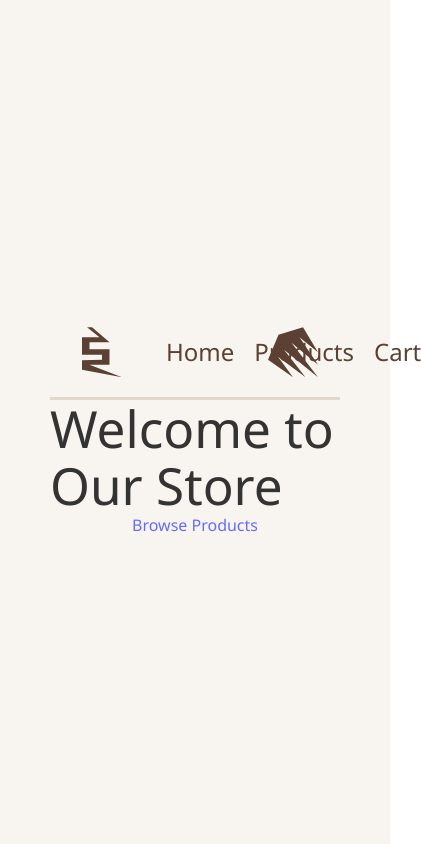
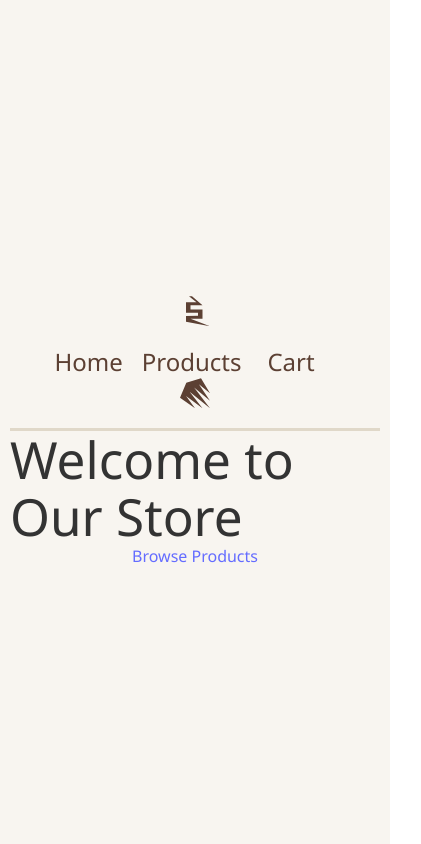
Before and after one commit to Rocksri/CartPageRouters, a React (Vite) app: page /cart in a window 390 px wide. Shown: the whole page, 421 px wide, since content can reach past the window. Built offline with nearby package versions, Linux system fonts and the light colour scheme.

Commit message:
look responsive

```diff
--- a/src/App.css
+++ b/src/App.css
@@ -1,167 +1,206 @@
-/* General Reset */
-* {
+body {
+    font-family: 'Segoe UI', Tahoma, Geneva, Verdana, sans-serif;
     margin: 0;
     padding: 0;
-    box-sizing: border-box;
+    background-color: #f8f5f0;
+    color: #333;
 }
 
-body {
-    font-family: 'Inter', sans-serif;
-    background-color: #f9f6f0;
-    /* Creamy background */
-    color: #4a4a4a;
-    /* Soft dark gray for text */
-    line-height: 1.6;
+#root {
+    width: 100%;
+    margin: 0 auto;
+    padding: 20px;
 }
 
-/* Header Styles */
 header {
-    background-color: #fff8f0;
-    /* Light creamy background */
-    padding: 1rem 2rem;
-    box-shadow: 0 2px 10px rgba(0, 0, 0, 0.05);
-    /* Subtle shadow */
     display: flex;
-    justify-content: space-between;
+    justify-content: space-around;
     align-items: center;
+    padding: 20px 0;
+    border-bottom: 3px solid #e0d8c9;
 }
 
-header h1.LogoPath,
-header h1.ProfileLogo {
-    font-size: 1.5rem;
-    font-weight: 600;
-    color: #d4a373;
-    /* Warm brown for logos */
+header h1 {
+    font-size: 2em;
+    color: #5c4033;
 }
 
-nav ul {
+header .LogoPath,
+header .ProfileLogo {
+    clip-path: polygon(40% 0, 75% 30%, 35% 30%, 35% 44%, 75% 44%, 75% 75%, 35% 75%, 100% 100%, 20% 85%, 20% 66%, 60% 65%, 60% 55%, 20% 55%, 20% 20%, 55% 20%, 30% 0);
+    background-color: #5c4033;
+    padding: 25px;
+}
+
+header .ProfileLogo {
+    clip-path: polygon(0 65%, 21% 15%, 70% 0, 100% 50%, 63% 20%, 100% 75%, 47% 31%, 100% 100%, 32% 45%, 75% 100%, 20% 59%, 50% 100%);
+}
+
+header nav {
+    width: 100%;
+    max-width: 300px;
+}
+
+header nav ul {
     list-style: none;
     display: flex;
-    gap: 1.5rem;
+    justify-content: space-around;
+    padding: 0;
+    margin: 0;
 }
 
-nav ul li a {
+header nav ul a {
     text-decoration: none;
-    color: #4a4a4a;
+    color: #5c4033;
     font-weight: 500;
     transition: color 0.3s ease;
 }
 
-nav ul li a:hover {
-    color: #d4a373;
-    /* Warm brown on hover */
+header nav ul a:hover {
+    color: #8b735c;
 }
 
-/* Main Content Styles */
 .pageCatalog {
-    padding: 2rem;
-    background-color: #fff8f0;
-    /* Light creamy background */
-    margin-bottom: 2rem;
+    padding: 20px 0;
 }
 
 .pageCatalog h2 {
-    font-size: 2rem;
-    color: #4a4a4a;
+    font-size: 2.5em;
+    color: #5c4033;
+    margin-bottom: 10px;
 }
 
 .Main_Shop_Page {
-    display: flex;
-    gap: 5%;
-    padding: 0 2rem;
+    margin-top: 20px;
 }
 
-/* Sidebar Navigation Styles */
 .Main_Shop_Page nav ul {
-    display: flex;
-    flex-direction: column;
-    gap: 1rem;
+    list-style: none;
+    padding: 0;
+    margin: 0;
 }
 
-.Main_Shop_Page nav ul li a {
+.Main_Shop_Page nav a {
     text-decoration: none;
-    color: #4a4a4a;
-    font-weight: 500;
+    color: #5c4033;
+    display: block;
+    padding: 10px 0;
     transition: color 0.3s ease;
 }
 
-.Main_Shop_Page nav ul li a:hover {
-    color: #d4a373;
-    /* Warm brown on hover */
+.Main_Shop_Page nav a:hover {
+    color: #8b735c;
 }
 
-/* Product Card Styles */
-.productlistings {
-    display: flex;
-    flex-wrap: wrap;
-    gap: 1%;
-}
 
 .productCard {
-    background-color: #ffffff;
-    /* White background for cards */
-    border-radius: 12px;
-    /* Rounded corners */
-    padding: 1.5rem;
-    box-shadow: 0 4px 12px rgba(0, 0, 0, 0.1);
-    /* Soft shadow */
-    transition: transform 0.3s ease, box-shadow 0.3s ease;
-    width: calc(25% - 1%);
-    /* Adjust based on your layout */
-}
-
-.productCard:hover {
-    transform: translateY(-5px);
-    /* Slight lift on hover */
-    box-shadow: 0 6px 16px rgba(0, 0, 0, 0.15);
-    /* Deeper shadow on hover */
+    border: 3px solid #e0d8c9;
+    padding: 20px;
+    text-align: center;
+    background-color: #fff;
+    border-radius: 10px;
+    box-shadow: 0 4px 8px rgba(0, 0, 0, 0.05);
+    width: 100%;
+    max-width: 290px;
 }
 
 .productCard img {
-    border-radius: 8px;
-    /* Rounded corners for images */
-    object-fit: cover;
-}
-
-.productCard p {
-    margin: 0.5rem 0;
+    max-width: 100%;
+    height: auto;
 }
 
 .productCard .font-semibold {
-    color: #d4a373;
-    /* Warm brown for price */
+    display: flex;
+    justify-content: space-around;
 }
 
-.productCard .flex.font-semibold span {
+.productCard .CountControl {
+    display: flex;
+    align-items: center;
+    justify-content: center;
+    gap: 10px;
+}
+
+.productCard .CountControl .Subract_Count,
+.productCard .CountControl .Add_Count {
+    background-color: #f0e6d2;
+    color: #5c4033;
+    border: none;
+    padding: 5px 10px;
+    font-size: 1rem;
+    border-radius: 5px;
     cursor: pointer;
-    padding: 0.5rem 1rem;
-    border-radius: 8px;
-    background-color: #d4a373;
-    /* Warm brown for buttons */
-    color: white;
     transition: background-color 0.3s ease;
 }
 
-.productCard .flex.font-semibold span:hover {
-    background-color: #b3875f;
-    /* Darker brown on hover */
+.productCard .CountControl .Subract_Count:hover,
+.productCard .CountControl .Add_Count:hover {
+    background-color: #e8dbc3;
+}
+
+.productCard span {
+    cursor: pointer;
+    padding: 8px 10px;
+    border-radius: 10px;
+    background-color: #f0e6d2;
+    color: #5c4033;
+    transition: background-color 0.3s ease;
+}
+
+.productCard span:hover {
+    background-color: #e8dbc3;
 }
 
 /* Responsive Design */
 @media (max-width: 768px) {
-    .Main_Shop_Page {
+    header {
         flex-direction: column;
+        align-items: center;
+        text-align: center;
     }
 
+    header nav {
+        margin-top: 20px;
+    }
+
+
+
     .productCard {
-        width: calc(50% - 1%);
-        /* Adjust for smaller screens */
+        padding: 15px;
+    }
+
+    .productCard .CountControl {
+        flex-direction: column;
+        gap: 5px;
     }
 }
 
 @media (max-width: 480px) {
+    #root {
+        padding: 10px;
+    }
+
+    header h1 {
+        font-size: 1.5em;
+    }
+
+    header .LogoPath,
+    header .ProfileLogo {
+        padding: 15px;
+    }
+
+
     .productCard {
-        width: 100%;
-        /* Full width on mobile */
+        padding: 10px;
+    }
+
+    .productCard .CountControl .Subract_Count,
+    .productCard .CountControl .Add_Count {
+        padding: 3px 6px;
+        font-size: 0.9rem;
+    }
+
+    .productCard span {
+        padding: 5px 8px;
     }
 }
--- a/src/App.jsx
+++ b/src/App.jsx
@@ -1,5 +1,6 @@
 import { useState, useEffect } from "react";
-import "./Style.css";
+// import "./Style.css";
+import "./App.css";
 import ProductList from "./products/products";
 import BuyNowClick from "./products/Buynow";
 import PageHeader from "./profile/profile";
--- a/src/products/productmap.jsx
+++ b/src/products/productmap.jsx
@@ -67,7 +67,10 @@ export default function OnClickCartAdds({
 
     return IsCartOpen || cartPage ? (
         cart.length > 0 ? (
-            <div className="cart-container gap-[1%]">
+            <div
+
+                className="cart-container grid grid-cols-1 sm:grid-cols-2 md:grid-cols-3 lg:grid-cols-4 xl:grid-cols-5 2xl:grid-cols-6 gap-4"
+            >
                 {cart.map((product, index) => (
                     <div
                         key={index}
--- a/src/products/products.jsx
+++ b/src/products/products.jsx
@@ -183,7 +183,7 @@ export default function ProductList({
             {!cartPage && !IsCartOpen && <nav>{renderCategories()}</nav>}
 
             {!cartPage && !IsCartOpen && (
-                <div className="productlistings gap-[1%]">
+                <div className="productlistings grid grid-cols-1 sm:grid-cols-2 md:grid-cols-3 lg:grid-cols-4 xl:grid-cols-5 2xl:grid-cols-6 gap-4">
                     {renderProducts()}
                 </div>
             )}
--- a/src/profile/profile.jsx
+++ b/src/profile/profile.jsx
@@ -10,12 +10,12 @@ export default function PageHeader({ cart, handleCartClick }) {
                     <li>
                         <a href="#products">Products</a>
                     </li>
-                    <li
-                        className="acricle MainCart justify-items-center"
-                        onClick={handleCartClick}
-                    >
-                        <a href="#cart">Cart</a>
-                        <span id="product_add" className="flex font-semibold">
+                    <li className="flex MainCart w-[25%] justify-around">
+                        <a href="#cart" onClick={handleCartClick}>
+                            Cart
+                        </a>
+                        <span id="product_add" className="flex font-semibold"
+                        >
                             {cart.length > 0 ? cart.length : ""}
                         </span>
                     </li>
```
